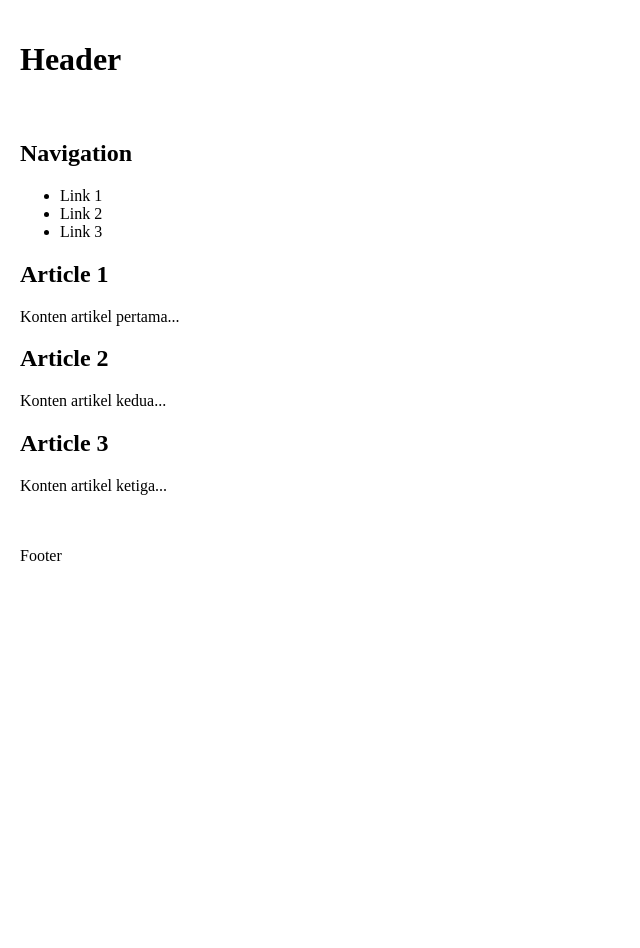
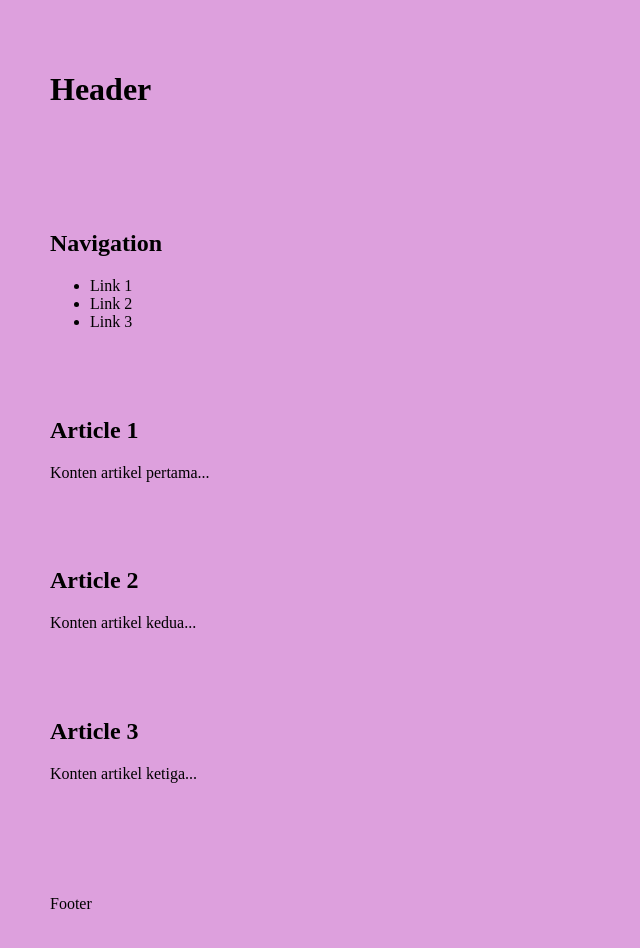
Before and after one commit to 46yAwn/latihan01, a plain HTML site: page index.html in a window 1280 px wide. Shown: the whole page, without its empty margins (0-640 px from the left). Before the commit the page ends 800 px from the top, so only its background shows below. Drawn offline with Linux system fonts and the light colour scheme.

Commit message:
tambah bawah body

```diff
--- a/index.html
+++ b/index.html
@@ -6,12 +6,22 @@
     <title>Styles CSS</title>
 <style>
     body{
+        background-color: plum;
         font family: sans-serif;
         margin: 0;
         padding: 20px;
         display: flex;
         flex-direction: column;
         gap: 20px;
+    }
+    header,
+    nav,
+    article,
+    footer {
+        padding: 20px;
+        border: 30px palevioletred
+        border-radius: 5px;
+        margin: 10px;
     }
 </style>
 <body>
```
